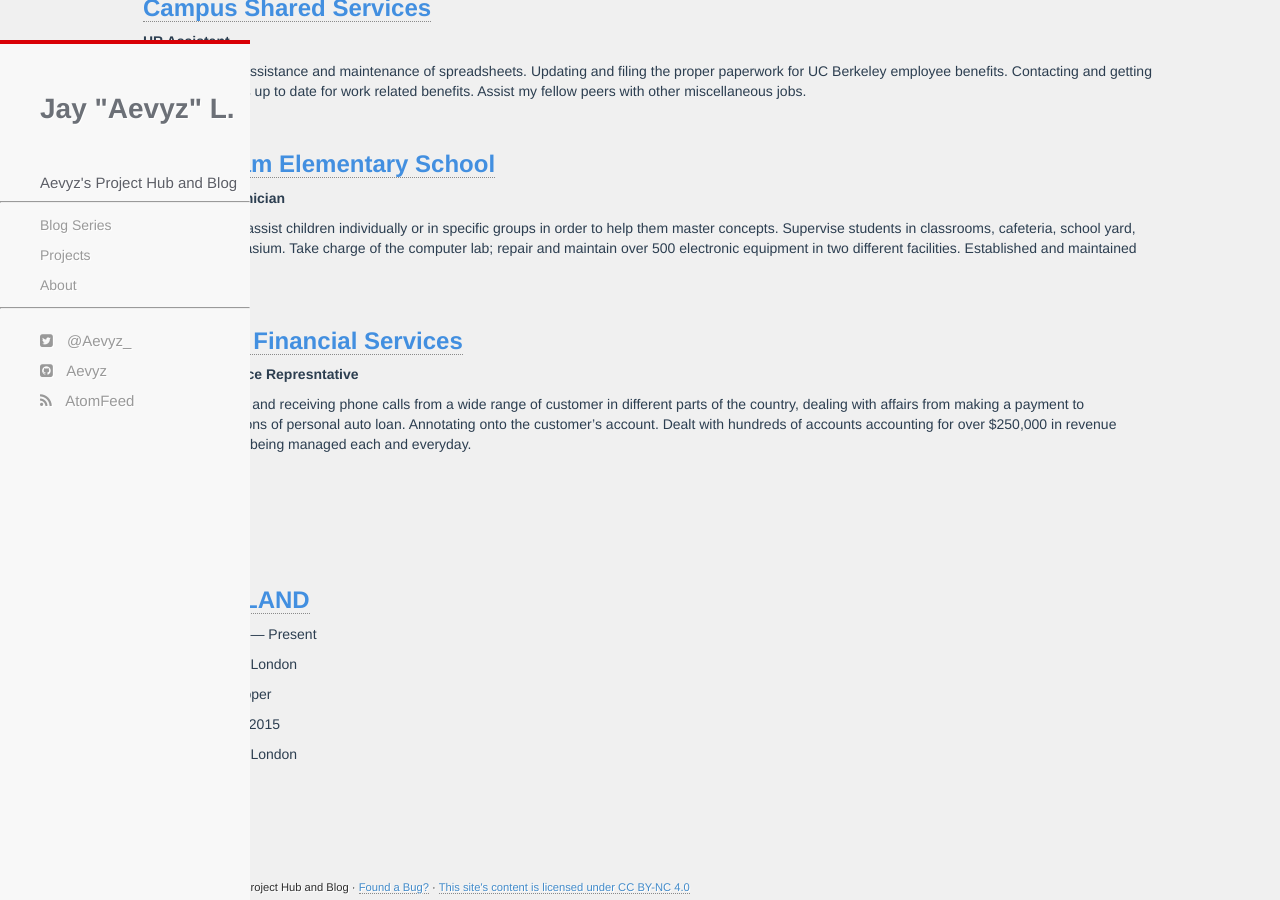
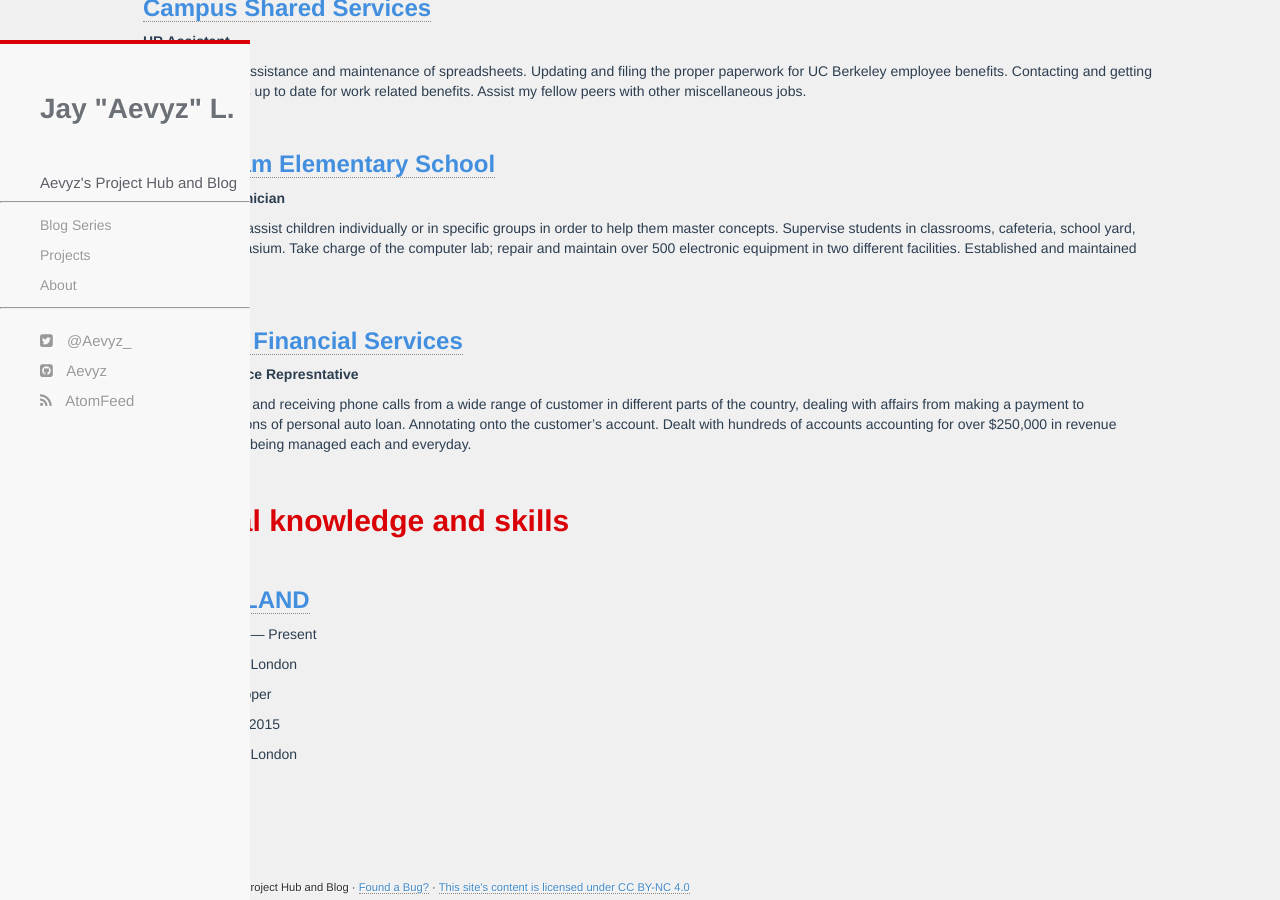
Before and after one commit to jguardado39/jguardado39.github.io, a Jekyll site: the page built from about.html, in a window 1280 px wide and 900 px high, scrolled down 558 px. Built offline with Jekyll 4.4.1, drawn with Linux system fonts in a browser that asks for light colours.

Commit message:
upd 041717;

```diff
--- a/about.html
+++ b/about.html
@@ -29,7 +29,7 @@
           <p></p>
         </div>
         </div>
-        <div class="content content--projects">
+        <div class="content content--resume">
         <div class="content__tag-wrapper">
           <h2 class="content__tag">Software Engineering</h2>
           <hr>
@@ -41,14 +41,14 @@
           </ul>
         </div>
         </div>
-        <div class="content content--projects">
+        <div class="content content--resume">
         <div class="content__tag-wrapper">
           <h2 class="content__tag">Professional Experience</h2>
           <hr>
         </div>
         <div class="content__inner">
         <div class="experience">
-          <h3 class="professional_"><a href="http://sharedservices.berkeley.edu/" target="_blank" rel="noopener noreferrer">Campus Shared Services</a></h3>
+          <h3 class="experience"><a href="http://sharedservices.berkeley.edu/" target="_blank" rel="noopener noreferrer">Campus Shared Services</a></h3>
             <p class="title_business">
               <b>HR Assistant</b>
               <ul>
@@ -89,7 +89,7 @@
     </div>
   <div class="content content--exp">
   <div class="content__tag-wrapper">
-<h2 class="content__tag">Where</h2>
+  <h2 class="content__tag">Tecnical knowledge and skills</h2>
   </div>
   <div class="content__inner">
   <div class="experience">
```
Lines whose indentation alone changed are shown as unchanged.
